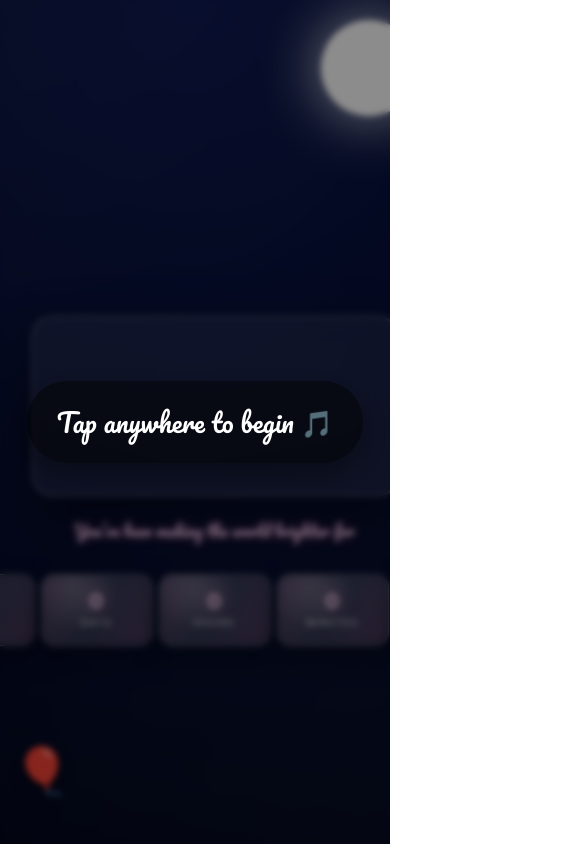
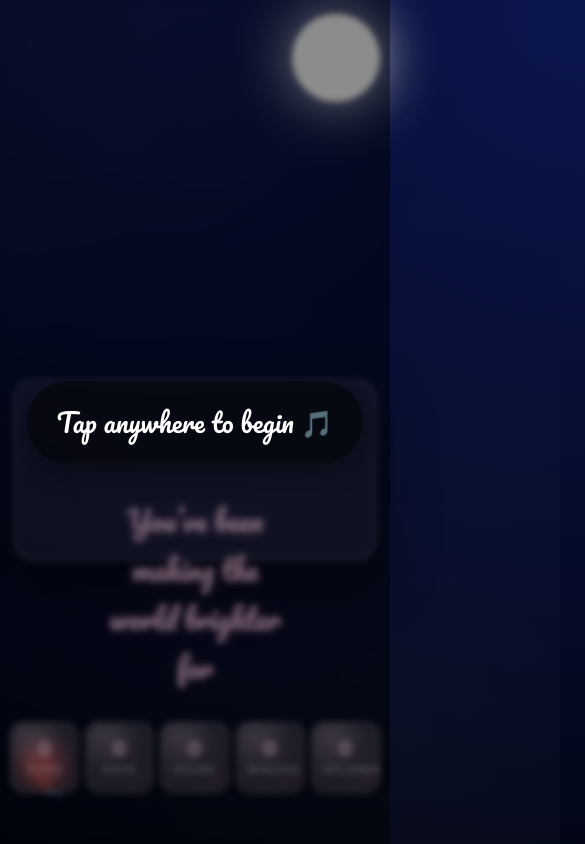
Before and after one commit to anandsingh01-del/birthday, a plain HTML site: page index.html in a window 390 px wide. Shown: the top 844 px of the page, 585 px wide, since content can reach past the window. Drawn offline with Linux system fonts and the light colour scheme.

```diff
--- a/style.css
+++ b/style.css
@@ -471,91 +471,50 @@
 
 
 
-@media (max-width: 768px) {
 
-  html, body {
-    margin: 0;
-    padding: 0;
-    overflow-x: hidden;
-  }
+@media (max-width: 480px) {
 
-  .scene {
-    position: relative;
-    display: flex;
-    flex-direction: column;
-    align-items: center;
-    justify-content: center;
-    height: 100svh;
-    padding: 7vh 5vw;
-  }
-
-  /* Kill desktop positioning */
-  .content,
-  #ageCounter,
-  #ageIntro {
-    position: static !important;
-    transform: none !important;
-    left: auto !important;
-    right: auto !important;
-    bottom: auto !important;
-    top: auto !important;
-    width: 100%;
-  }
-
-  .content {
-    display: flex;
-    flex-direction: column;
-    align-items: center;
-    gap: 20px;
-  }
-
+  /* 1️⃣ Center & contain the birthday card */
   #glass-card {
-    width: calc(100vw - 24px);
-    max-width: 420px;
+    max-width: calc(100vw - 28px);
     margin: 0 auto;
-    padding: 20px;
     box-sizing: border-box;
   }
 
-  h1 { font-size: 40px; }
-  p  { font-size: 17px; }
+  /* 2️⃣ Lock age counter perfectly inside screen */
+  #ageCounter {
+    display: grid !important;
+    grid-template-columns: repeat(5, minmax(0, 1fr));
+    gap: 6px;
 
-  #ageIntro {
-    text-align: center;
-    font-size: 16px;
+    width: 100%;
+    max-width: 100vw;
+    margin: 14px auto 0;
+    padding: 0 10px;
+    box-sizing: border-box;
+    overflow: hidden;
   }
 
-  #ageCounter {
-    position: relative;
-    width: 100%;
-    margin: 10px auto 0;
-    display: flex;
-    justify-content: center;
-    gap: 6px;
-    padding: 0 10px;
+  .ageBox {
+    min-width: 0;
+    max-width: 100%;
     box-sizing: border-box;
   }
 
-  #ageCounter {
-    position: relative;
-    width: 100%;
-    margin: 10px auto 0;
-    display: flex;
-    justify-content: center;
-    gap: 6px;
-    padding: 0 10px;
-    box-sizing: border-box;
+  .ageNum {
+    font-size: 19px;
   }
 
-  .ageNum { font-size: 20px; }
-  .ageBox span { font-size: 10px; }
+  .ageBox span {
+    font-size: 10px;
+  }
 
-  /* Moon fix */
+  /* 3️⃣ Pull the moon fully inside screen */
   .moon {
-    width: 96px;
-    height: 96px;
-    top: 20px;
-    right: 12px;
+    right: 10px !important;
+    top: 14px !important;
+    width: 88px;
+    height: 88px;
   }
 
 }
```
